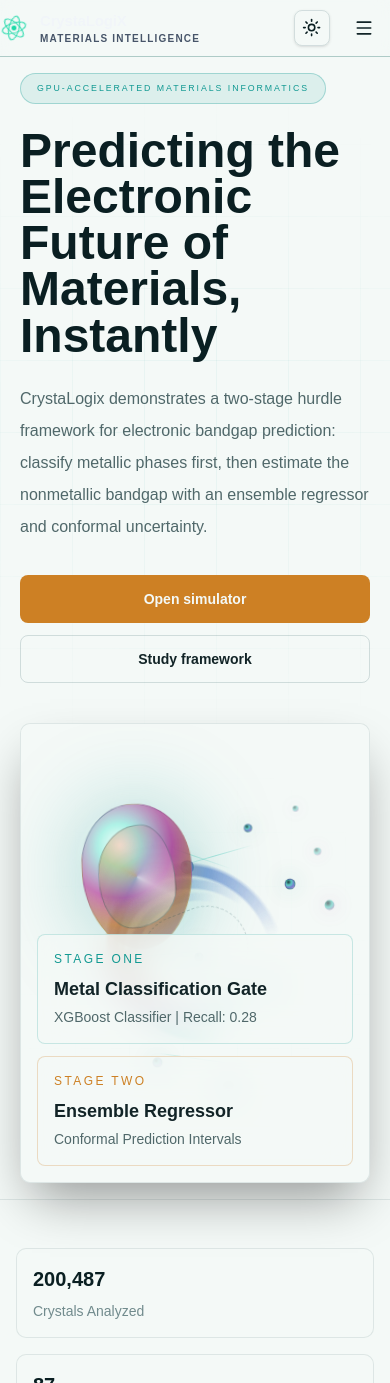
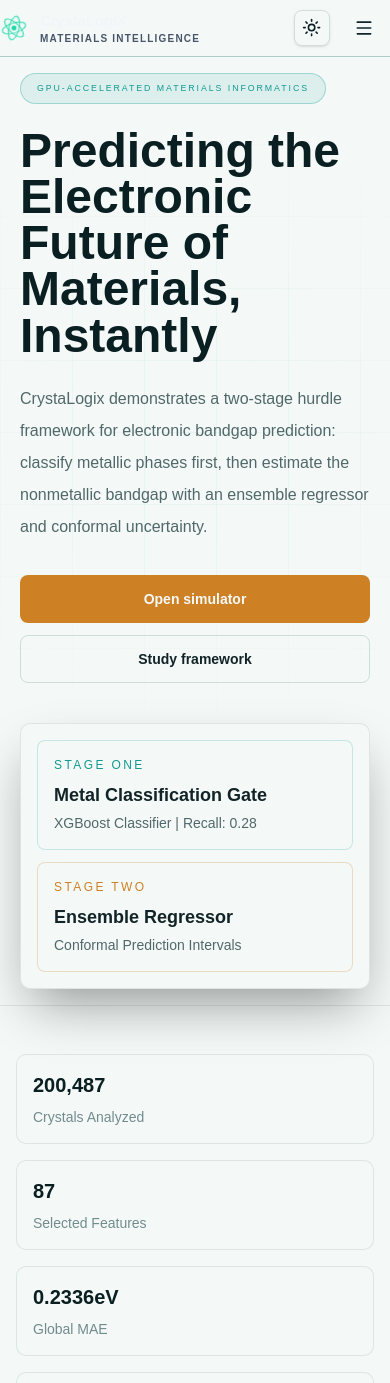
Before and after one commit to devanshtyagi26/CrystaLogiX, a Next.js app: page / in a window 390 px wide. Shown: the top 1383 px of the page. Built offline with nearby package versions, Linux system fonts and the light colour scheme.

Commit message:
Hide animation in mobile

```diff
--- a/app/components/MotionAnimation.tsx
+++ b/app/components/MotionAnimation.tsx
@@ -37,6 +37,7 @@
 ];
 
 function MotionAnimation() {
+  if (typeof window !== "undefined" && window.innerWidth < 640) return null;
   return (
     <div
       aria-hidden="true"
--- a/app/page.tsx
+++ b/app/page.tsx
@@ -60,11 +60,11 @@
             </div>
           </div>
 
-          <Panel className="relative min-h-115 overflow-hidden shadow-2xl shadow-black/40 lg:min-h-157.5">
+          <Panel className="flex flex-col relative p-4 lg:py-0 overflow-hidden shadow-2xl shadow-black/40 lg:min-h-157.5">
             <div className="absolute inset-0 z-0">
               <MotionAnimation />
             </div>
-            <div className="absolute inset-x-4 bottom-4 z-10 grid gap-3 sm:grid-cols-2">
+            <div className="lg:inset-x-4 lg:absolute lg:bottom-4 z-10 grid gap-3 sm:grid-cols-2">
               <div className="rounded-md border border-teal/20 bg-background/80 p-4 backdrop-blur-lg">
                 <p className="text-xs uppercase tracking-[0.2em] text-teal">
                   Stage One
```
